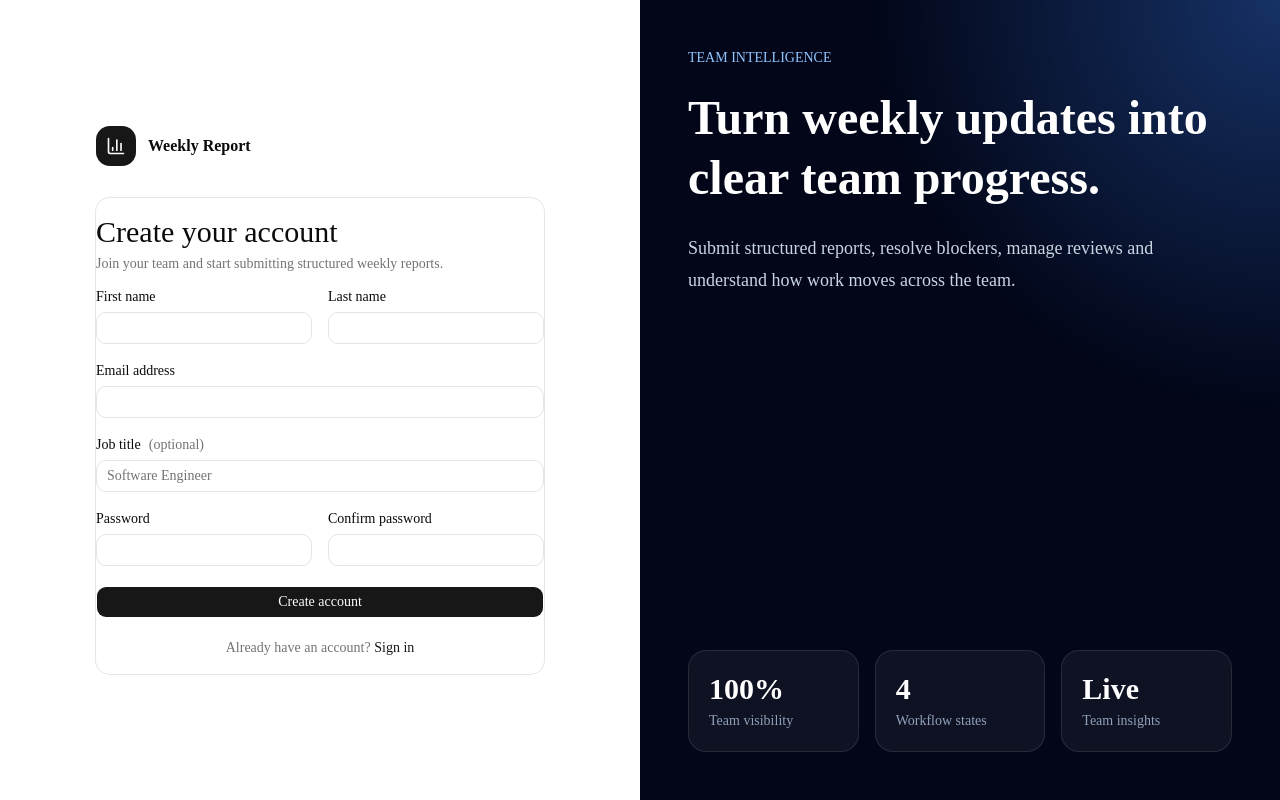
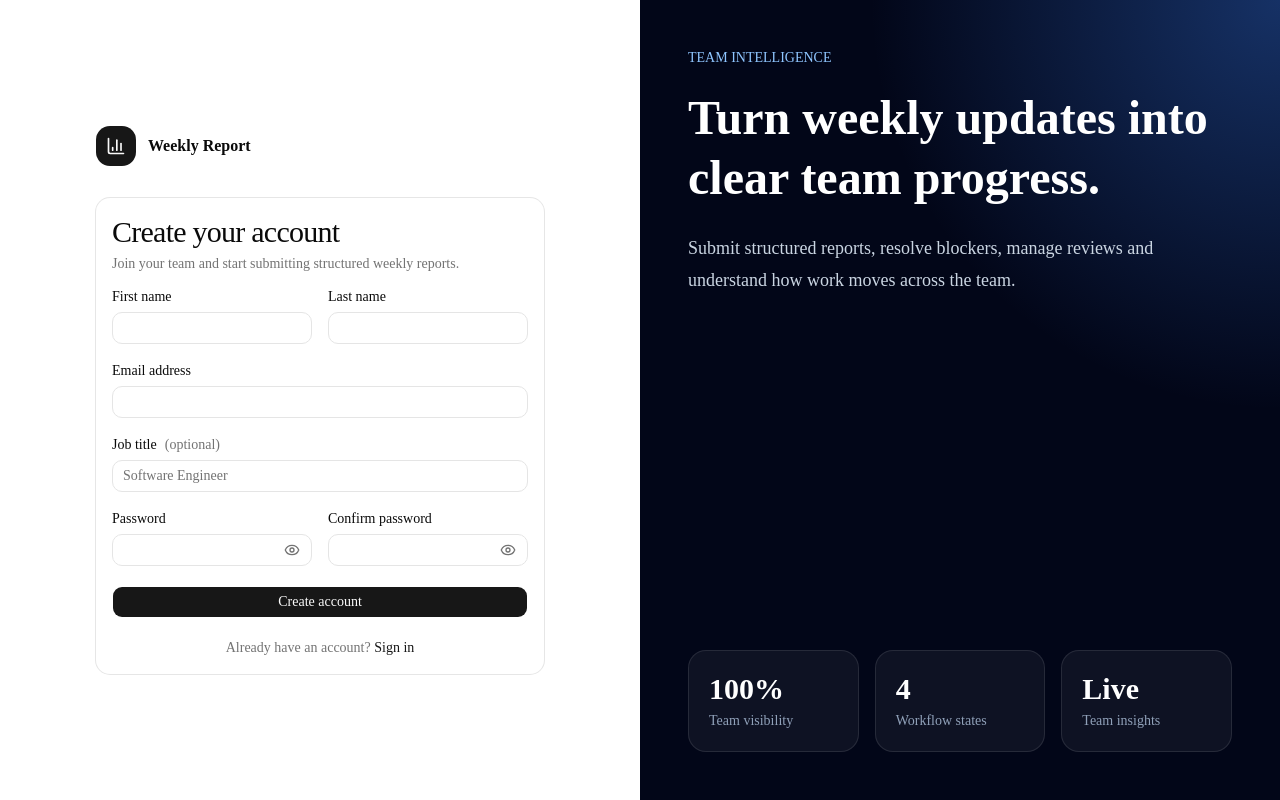
Before and after one commit to Janinduchamod2001425/weekly-report-dashboard, a Next.js app in the folder frontend/: page /register in a window 1280 px wide. Built offline with nearby package versions, Linux system fonts and the light colour scheme; no server answers.

Commit message:
Update (auth)\register\page.tsx

```diff
--- a/frontend/app/(auth)/register/page.tsx
+++ b/frontend/app/(auth)/register/page.tsx
@@ -1,9 +1,10 @@
 "use client";
 
 import Link from "next/link";
+import { useState } from "react";
 import { useRouter } from "next/navigation";
 import { zodResolver } from "@hookform/resolvers/zod";
-import { LoaderCircle } from "lucide-react";
+import { Eye, EyeOff, LoaderCircle } from "lucide-react";
 import { useForm } from "react-hook-form";
 import { toast } from "sonner";
 import { z } from "zod";
@@ -43,6 +44,8 @@ type RegisterForm = z.infer<typeof registerSchema>;
 export default function RegisterPage() {
   const router = useRouter();
   const { register: registerAccount } = useAuth();
+  const [showPassword, setShowPassword] = useState(false);
+  const [showConfirmPassword, setShowConfirmPassword] = useState(false);
 
   const {
     register,
@@ -84,16 +87,18 @@ export default function RegisterPage() {
   }
 
   return (
-    <Card className="border-0 shadow-none">
-      <CardHeader className="px-0">
-        <CardTitle className="text-3xl">Create your account</CardTitle>
+    <Card className="w-full max-w-md border-0 shadow-none">
+      <CardHeader>
+        <CardTitle className="text-3xl tracking-tight">
+          Create your account
+        </CardTitle>
 
         <CardDescription>
           Join your team and start submitting structured weekly reports.
         </CardDescription>
       </CardHeader>
 
-      <CardContent className="px-0">
+      <CardContent>
         <form onSubmit={handleSubmit(onSubmit)} className="space-y-5">
           <div className="grid gap-4 sm:grid-cols-2">
             <div className="space-y-2">
@@ -167,12 +172,27 @@ export default function RegisterPage() {
             <div className="space-y-2">
               <Label htmlFor="password">Password</Label>
 
+              <div className="relative">
                 <Input
                   id="password"
-                type="password"
+                  type={showPassword ? "text" : "password"}
                   autoComplete="new-password"
+                  className="pr-10"
                   {...register("password")}
                 />
+                <button
+                  type="button"
+                  onClick={() => setShowPassword((prev) => !prev)}
+                  className="absolute right-3 top-1/2 -translate-y-1/2 text-muted-foreground hover:text-foreground transition-colors"
+                  aria-label={showPassword ? "Hide password" : "Show password"}
+                >
+                  {showPassword ? (
+                    <EyeOff className="size-4" />
+                  ) : (
+                    <Eye className="size-4" />
+                  )}
+                </button>
+              </div>
 
               {errors.password && (
                 <p className="text-sm text-destructive">
@@ -184,12 +204,29 @@ export default function RegisterPage() {
             <div className="space-y-2">
               <Label htmlFor="confirmPassword">Confirm password</Label>
 
+              <div className="relative">
                 <Input
                   id="confirmPassword"
-                type="password"
+                  type={showConfirmPassword ? "text" : "password"}
                   autoComplete="new-password"
+                  className="pr-10"
                   {...register("confirmPassword")}
                 />
+                <button
+                  type="button"
+                  onClick={() => setShowConfirmPassword((prev) => !prev)}
+                  className="absolute right-3 top-1/2 -translate-y-1/2 text-muted-foreground hover:text-foreground transition-colors"
+                  aria-label={
+                    showConfirmPassword ? "Hide password" : "Show password"
+                  }
+                >
+                  {showConfirmPassword ? (
+                    <EyeOff className="size-4" />
+                  ) : (
+                    <Eye className="size-4" />
+                  )}
+                </button>
+              </div>
 
               {errors.confirmPassword && (
                 <p className="text-sm text-destructive">
@@ -200,7 +237,9 @@ export default function RegisterPage() {
           </div>
 
           <Button type="submit" className="w-full" disabled={isSubmitting}>
-            {isSubmitting && <LoaderCircle className="size-4 animate-spin" />}
+            {isSubmitting && (
+              <LoaderCircle className="mr-2 size-4 animate-spin" />
+            )}
             Create account
           </Button>
 
```
Lines whose indentation alone changed are shown as unchanged.
